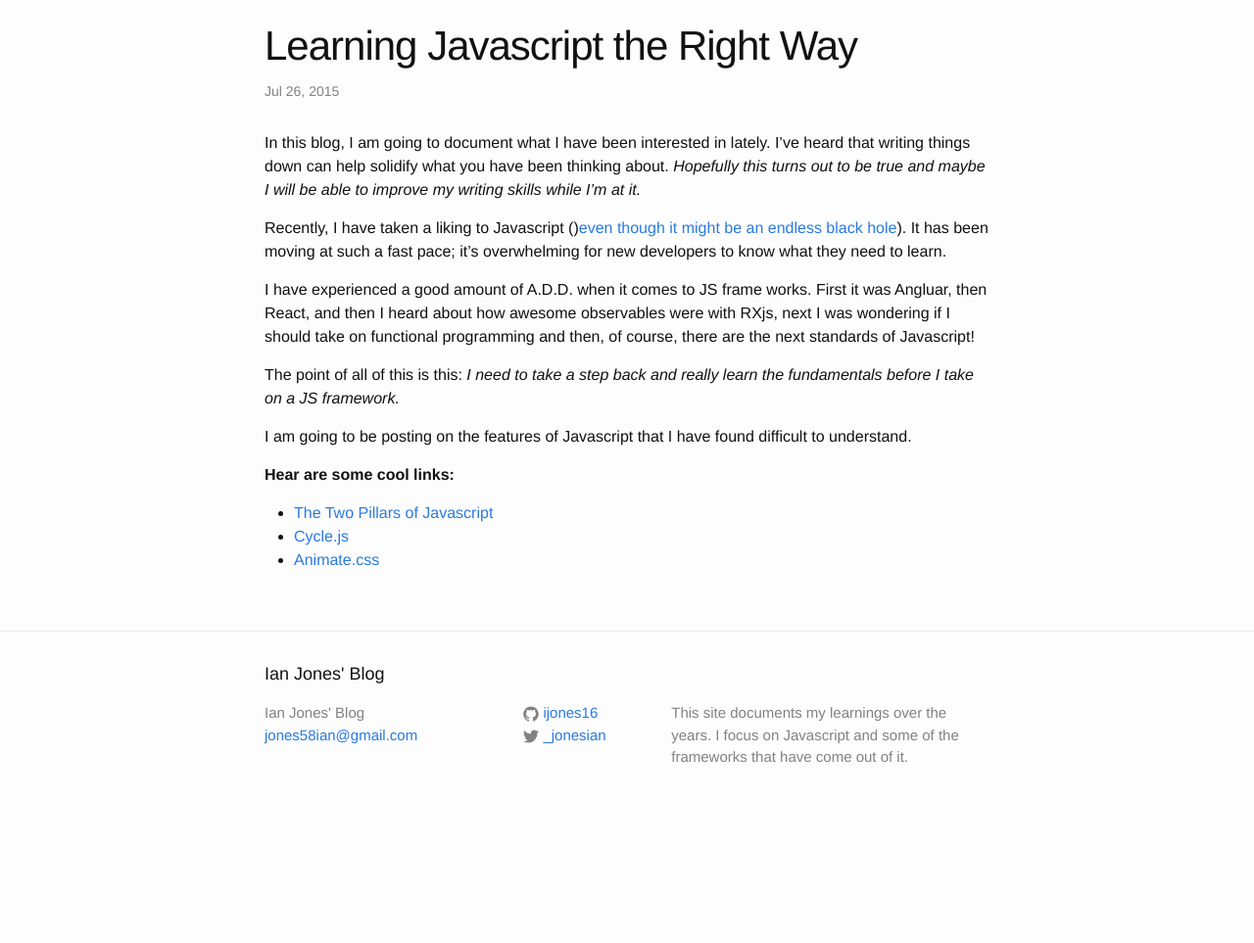
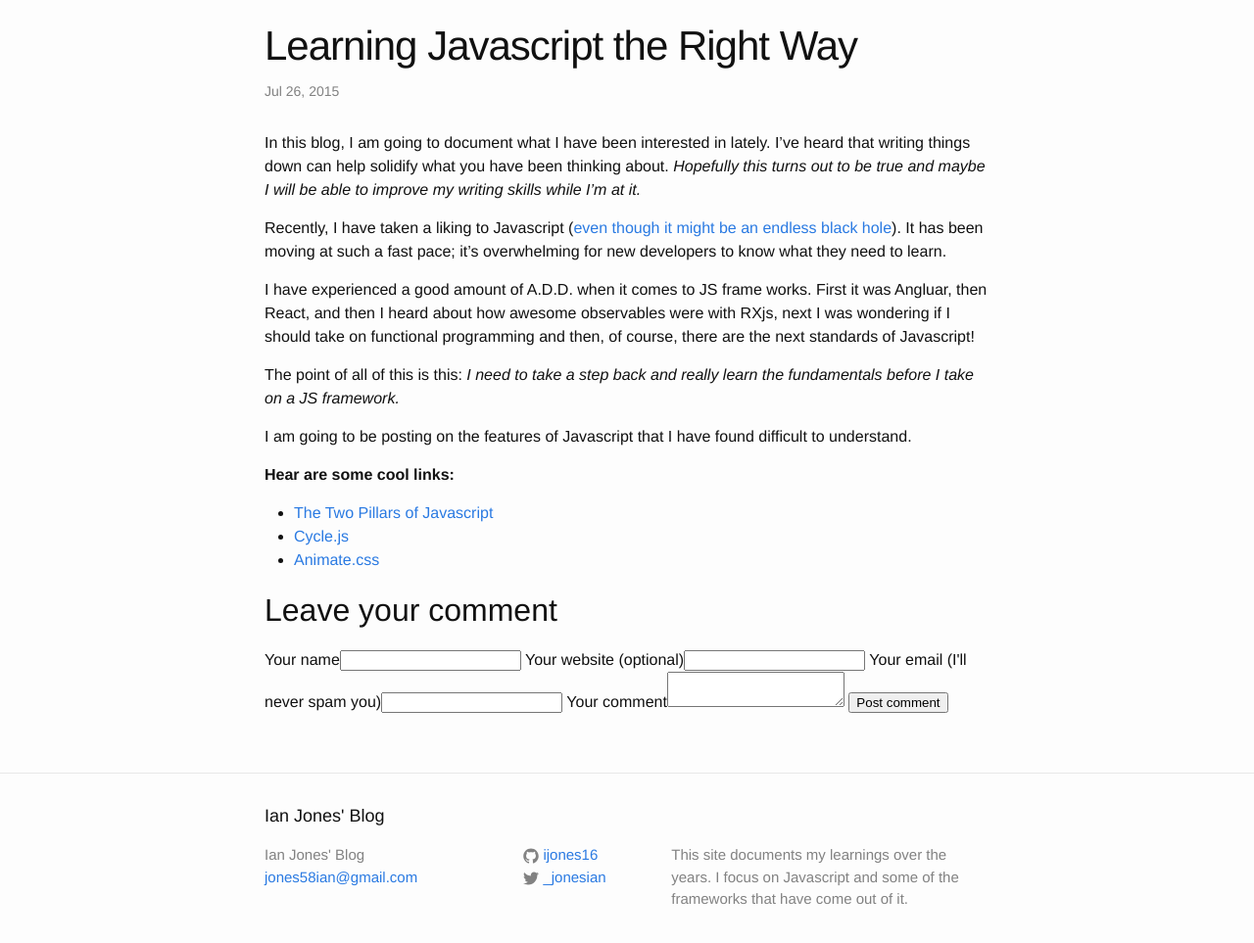
Before and after one commit to ijones16/ijones16.github.io, a Jekyll site: the page built from _posts/2015-07-26-learning-javascript-the-right-way.markdown, in a window 1280 px wide, cut to the strip 104-1094 px from the top of the page. Shown: the top 963 px of the strip at 98% size. Built offline with Jekyll 4.4.1, drawn with Linux system fonts in a browser that asks for light colours; before the commit the page ends 949 px from its top, so only the background shows below that.

Commit message:
adding comments to blog with Poole.

```diff
--- /dev/null
+++ b/_data/comments.json
@@ -0,0 +1 @@
+{"sessions":[{"_id":"NzY1Mjg=","comment":"Awesome!","created":"2015-08-13T23:21:18.021Z","email":"jones58ian@gmail.com","name":"Ian Jones","path":"/javascript/fundamentals/2015/07/26/learning-javascript-the-right-way.html","url":""},{"_id":"NzY1MjQ=","comment":"Awesome!","created":"2015-08-13T23:10:20.917Z","email":"jones58ian@gmail.com","name":"Ian Jones","path":"/javascript/fundamentals/2015/26/learning-javascript-the-right-way.html","url":""},{"_id":"NzY1MjM=","comment":"Awesome!","created":"2015-08-13T23:04:27.065Z","email":"jones58ian@gmail.com","name":"Ian Jones","path":"","url":""},{"_id":"NzY1MjI=","comment":"Awesome!","created":"2015-08-13T23:02:06.537Z","email":"jones58ian@gmail.com","name":"Ian Jones","path":"","url":""},{"_id":"NzY1MjE=","comment":"Another Comment!","created":"2015-08-13T22:47:04.609Z","name":"Ian Jones","path":"","url":""},{"_id":"NzY1MTc=","comment":"Awesome!","created":"2015-08-13T22:14:05.925Z","name":"Ian","path":"","url":"test.com"}]}
--- /dev/null
+++ b/_includes/post_comments.html
@@ -0,0 +1,18 @@
+<ul class="listing comments">
+  {% for comment in site.data.comments[0].sessions %}
+    {% if comment.path == page.url %}
+    <li>
+      <!-- <img src="{{ comment.avatar }}" alt="{{ comment.name }}"> -->
+      <time datetime="{{ comment.created | date_to_xmlschema }}">{{ comment.created | date_to_long_string  }}</time>
+      {% if comment.url %}
+        <a href="{{ comment.url }}" class="commenter">{{ comment.name }}</a>
+      {% else %}
+        <span class="commenter">{{ comment.name }}</span>
+      {% endif %}
+      <div>
+        {{ comment.comment }}
+      </div>
+    </li>
+    {% endif %}
+  {% endfor %}
+</ul>
--- a/_layouts/post.html
+++ b/_layouts/post.html
@@ -12,4 +12,6 @@
     {{ content }}
   </article>
 
+  {% include post_comments.html %}
+
 </div>
--- a/_posts/2015-07-26-learning-javascript-the-right-way.markdown
+++ b/_posts/2015-07-26-learning-javascript-the-right-way.markdown
@@ -6,7 +6,7 @@
 ---
 In this blog, I am going to document what I have been interested in lately. I’ve heard that writing things down can help solidify what you have been thinking about. _Hopefully this turns out to be true and maybe I will be able to improve my writing skills while I’m at it._
 
-Recently, I have taken a liking to Javascript ()[even though it might be an endless black hole](http://cube-drone.com/comics/c/relentless-persistence)). It has been moving at such a fast pace; it’s overwhelming for new developers to know what they need to learn.
+Recently, I have taken a liking to Javascript ([even though it might be an endless black hole](http://cube-drone.com/comics/c/relentless-persistence)). It has been moving at such a fast pace; it’s overwhelming for new developers to know what they need to learn.
 
 I have experienced a good amount of A.D.D. when it comes to JS frame works. First it was Angluar, then React, and then I heard about how awesome observables were with RXjs, next I was wondering if I should take on functional programming and then, of course, there are the next standards of Javascript!
 
@@ -19,3 +19,14 @@
 - [The Two Pillars of Javascript](https://medium.com/p/ee6f3281e7f3)
 - [Cycle.js](http://cycle.js.org/)
 - [Animate.css](https://daneden.github.io/animate.css/)
+
+<form action="http://pooleapp.com/stash/82b2bf98-e0cc-4ec0-8f61-d44e9b9bc5b6/" method="post">
+ <h2>Leave your comment</h2>
+ <!-- <input type="hidden" name="redirect_to" value="/thanks" /> -->
+  <input type="hidden" name="path" value="/javascript/fundamentals/2015/07/26/learning-javascript-the-right-way.html" />
+ <label for="name">Your name</label><input type="text" name="name">
+ <label for="url">Your website <span>(optional)</span></label><input type="text" name="url">
+ <label for="email">Your email <span>(I'll never spam you)</span></label><input type="text" name="email">
+ <label for="comment">Your comment</label><textarea name="comment" class="comment-text"></textarea>
+ <input type="submit" value="Post comment" class="submit" />
+</form>
```
Also changed, not shown: _includes/post_comments_form.html (added, +10 -0 lines), gulpfile.js (added, +48 -0 lines).
